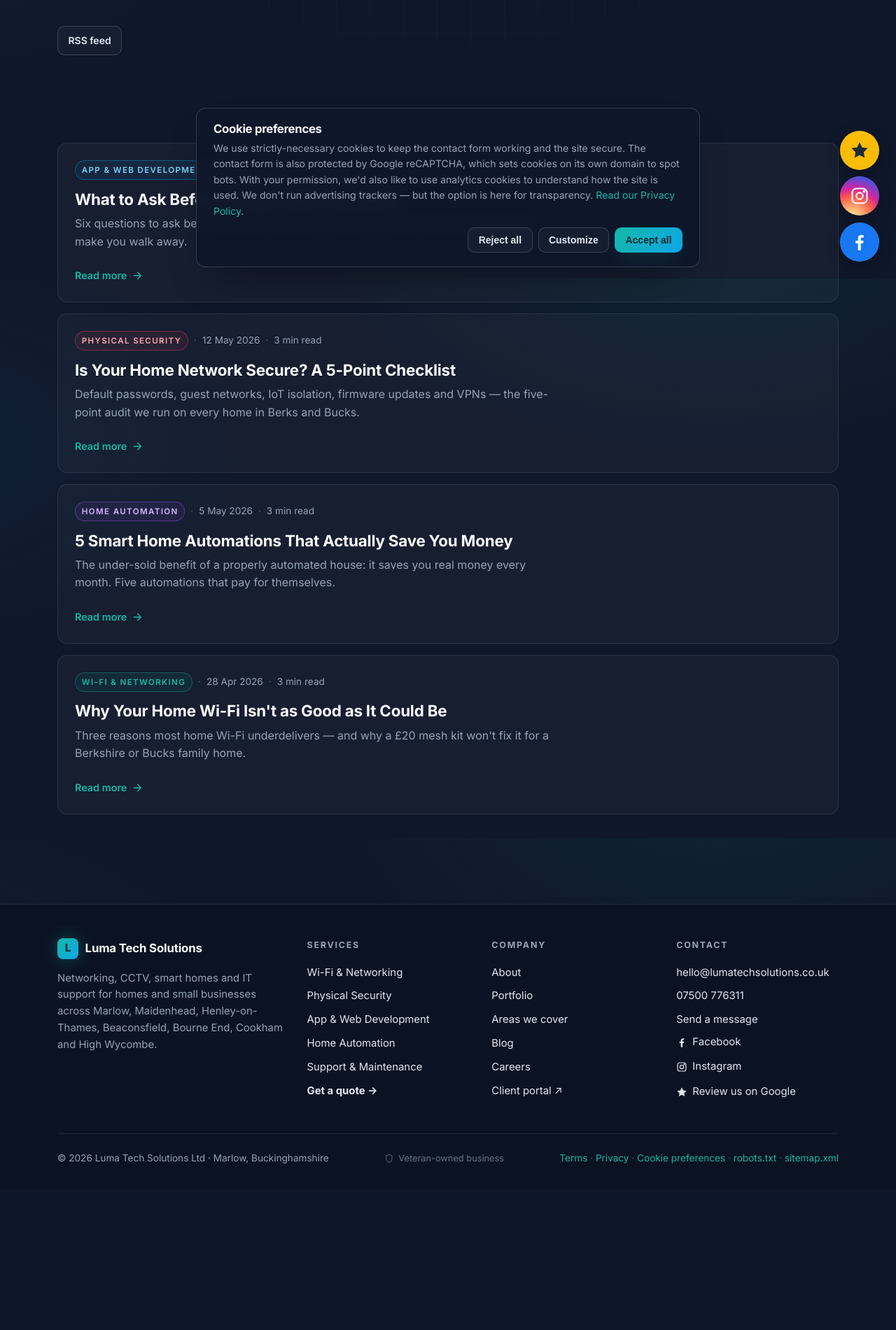
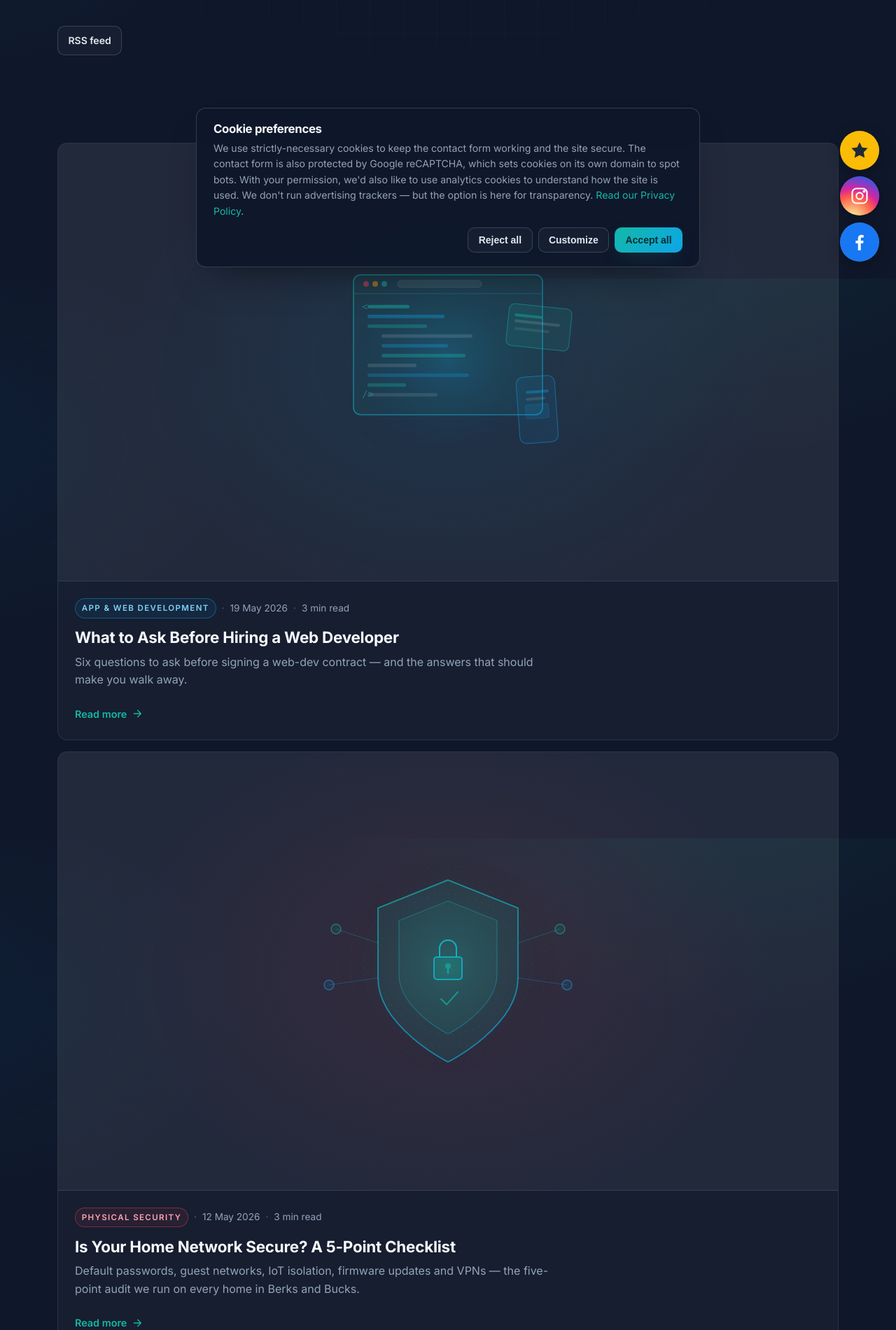
Before and after one commit to Comm4nd0/luma-tech-solutions, a Django app: page /blog/ in a window 1280 px wide. Shown: the part 402-2303 px from the top of the page at 70% size. Before the commit the page ends 2065 px from the top, so only its background shows below. Run offline with Django 5.2, Linux system fonts and the light colour scheme; data comes from the database, SQL or seed files in the repository.

Commit message:
feat(blog): brand-consistent illustration fallback for image-less posts
The static/img/blog/* assets were removed at some point, leaving the
Garden Wi-Fi post with 4 broken image refs and several other posts
without any hero imagery at all.

Rather than re-source raster assets, every post now falls back to its
pillar's brand SVG illustration (the same ones used on service pages)
when no <img> is embedded in the body:

- New _blog_hero_illustration.html partial maps pillar -> SVG.
- Blog list cards: always render the image slot (illustration when
  there's no first_image), with a subtle pillar-tinted backdrop matching
  the pillar-badge palette.
- Blog detail pages: a modest illustration strip between the post
  header and the body when there's no embedded imagery.

(Garden Wi-Fi post itself: 4 broken /static/img/blog/garden-wifi*.jpg
<img> tags will be stripped from the content via a one-off management
shell command on the server during this deploy. Belongs in a future
data migration but not worth one for 4 tags in 1 post.)

Marblism-hosted images on the other posts still load fine, so they
keep their existing hero imagery untouched.

```diff
--- a/static/css/site.css
+++ b/static/css/site.css
@@ -1960,3 +1960,104 @@
 @media (max-width: 700px) {
   .coverage-map { height: 260px; }
 }
+
+/* ---------- Blog hero illustration fallback ---------- */
+/* When a post has no embedded <img>, we drop in the pillar's brand SVG so
+   cards never have an empty image slot and detail pages still feel
+   visually anchored. Each pillar gets a subtle tinted backdrop. */
+
+.blog-card-image--illustration {
+  display: grid;
+  place-items: center;
+  padding: 0.5rem;
+  background:
+    radial-gradient(60% 80% at 50% 50%, rgba(20, 184, 166, 0.08), transparent 70%),
+    var(--surface-2);
+}
+.blog-card-image--illustration .ill {
+  width: 100%;
+  height: 100%;
+  max-height: 100%;
+  object-fit: contain;
+}
+/* Per-pillar tint — matches the pillar-badge palette so the cards visually
+   align with the badge colour even at a glance. */
+.blog-card-image--illustration.pillar-security {
+  background:
+    radial-gradient(60% 80% at 50% 50%, rgba(244, 63, 94, 0.10), transparent 70%),
+    var(--surface-2);
+}
+.blog-card-image--illustration.pillar-development {
+  background:
+    radial-gradient(60% 80% at 50% 50%, rgba(14, 165, 233, 0.10), transparent 70%),
+    var(--surface-2);
+}
+.blog-card-image--illustration.pillar-automation {
+  background:
+    radial-gradient(60% 80% at 50% 50%, rgba(168, 85, 247, 0.10), transparent 70%),
+    var(--surface-2);
+}
+.blog-card-image--illustration.pillar-support {
+  background:
+    radial-gradient(60% 80% at 50% 50%, rgba(245, 158, 11, 0.10), transparent 70%),
+    var(--surface-2);
+}
+.blog-card-image--illustration.pillar-general,
+.blog-card-image--illustration.pillar-networking {
+  background:
+    radial-gradient(60% 80% at 50% 50%, rgba(20, 184, 166, 0.10), transparent 70%),
+    var(--surface-2);
+}
+
+/* No scale-on-hover for the SVG (we only do that for raster <img>). */
+.blog-card:hover .blog-card-image--illustration .ill { transform: none; }
+
+/* ---------- Blog detail: illustration hero strip ---------- */
+/* A modest illustration band between the post header and the body for
+   posts that have no embedded imagery, so the article still feels
+   "designed" and not text-on-a-page. */
+.post-hero-illustration {
+  padding-top: 0;
+}
+.post-hero-illustration-inner {
+  border: 1px solid var(--border);
+  border-radius: var(--radius);
+  background:
+    radial-gradient(70% 100% at 50% 0%, rgba(20, 184, 166, 0.08), transparent 70%),
+    var(--surface);
+  padding: 2rem;
+  display: grid;
+  place-items: center;
+  max-height: 320px;
+  overflow: hidden;
+}
+.post-hero-illustration-inner .ill {
+  max-height: 260px;
+  max-width: 480px;
+  width: 100%;
+  height: auto;
+}
+.post-hero-illustration.pillar-security .post-hero-illustration-inner {
+  background:
+    radial-gradient(70% 100% at 50% 0%, rgba(244, 63, 94, 0.10), transparent 70%),
+    var(--surface);
+}
+.post-hero-illustration.pillar-development .post-hero-illustration-inner {
+  background:
+    radial-gradient(70% 100% at 50% 0%, rgba(14, 165, 233, 0.10), transparent 70%),
+    var(--surface);
+}
+.post-hero-illustration.pillar-automation .post-hero-illustration-inner {
+  background:
+    radial-gradient(70% 100% at 50% 0%, rgba(168, 85, 247, 0.10), transparent 70%),
+    var(--surface);
+}
+.post-hero-illustration.pillar-support .post-hero-illustration-inner {
+  background:
+    radial-gradient(70% 100% at 50% 0%, rgba(245, 158, 11, 0.10), transparent 70%),
+    var(--surface);
+}
+@media (max-width: 700px) {
+  .post-hero-illustration-inner { padding: 1.25rem; max-height: 240px; }
+  .post-hero-illustration-inner .ill { max-height: 200px; }
+}
--- a/templates/blog/list.html
+++ b/templates/blog/list.html
@@ -22,13 +22,15 @@
     {% if posts %}
       <div class="post-list">
         {% for post in posts %}
-          <article class="blog-card fade-in{% if post.first_image %} has-image{% endif %}">
+          <article class="blog-card fade-in has-image">
             <a href="{{ post.get_absolute_url }}" class="blog-card-link">
-              {% if post.first_image %}
-                <div class="blog-card-image">
+              <div class="blog-card-image{% if not post.first_image %} blog-card-image--illustration pillar-{{ post.pillar }}{% endif %}">
+                {% if post.first_image %}
                   <img src="{{ post.first_image.src }}" alt="{{ post.first_image.alt }}" loading="lazy" decoding="async">
-                </div>
-              {% endif %}
+                {% else %}
+                  {% include 'partials/_blog_hero_illustration.html' with pillar=post.pillar %}
+                {% endif %}
+              </div>
               <div class="blog-card-body">
                 {% include 'partials/_post_meta.html' with post=post %}
                 <h2>{{ post.title }}</h2>
--- /dev/null
+++ b/templates/partials/_blog_hero_illustration.html
@@ -0,0 +1,19 @@
+{% comment %}
+Blog hero illustration. Picks the brand SVG that matches the post's
+pillar so every article has a coherent visual, even with no uploaded
+image. Falls back to the networking illustration for "general" posts.
+
+Caller passes `pillar` (one of: networking, security, development,
+automation, support, general).
+{% endcomment %}
+{% if pillar == 'security' %}
+  {% include 'partials/_illustrations.html' with name='security' %}
+{% elif pillar == 'development' %}
+  {% include 'partials/_illustrations.html' with name='development' %}
+{% elif pillar == 'automation' %}
+  {% include 'partials/_illustrations.html' with name='automation' %}
+{% elif pillar == 'support' %}
+  {% include 'partials/_illustrations.html' with name='support' %}
+{% else %}
+  {% include 'partials/_illustrations.html' with name='networking' %}
+{% endif %}
```
Also changed, not shown: templates/blog/detail.html (+10 -0 lines).
